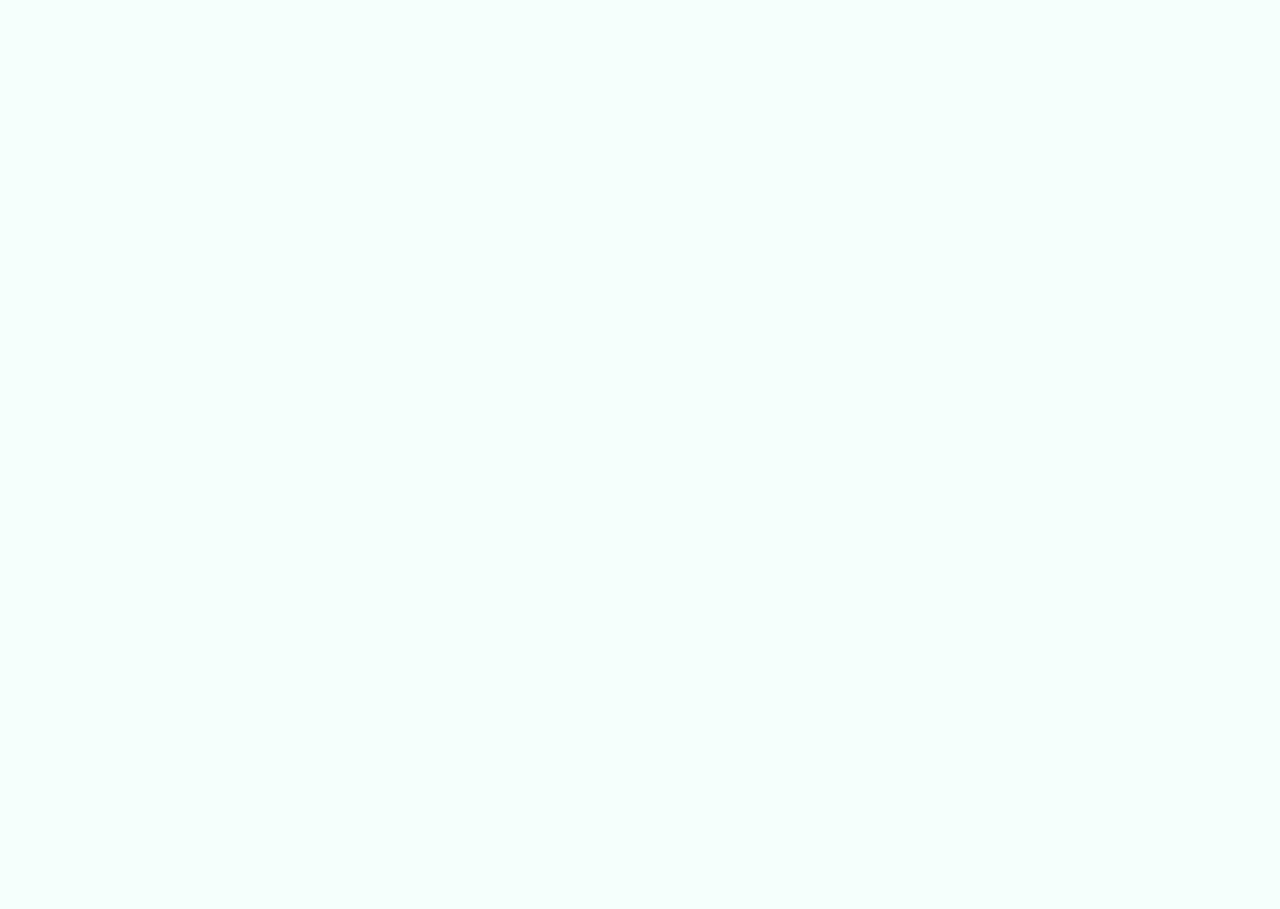
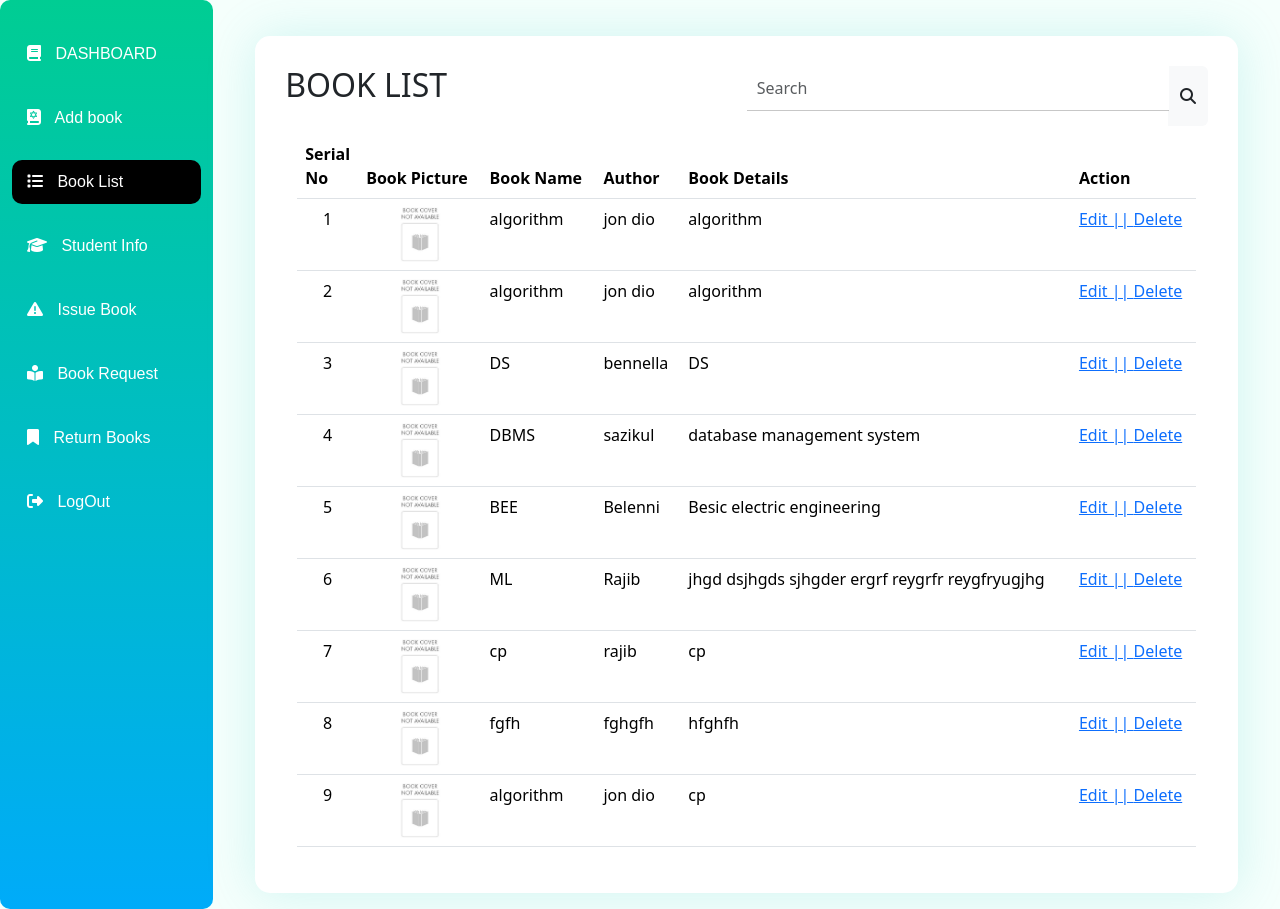
Before and after one commit to razibdash/Gnosis, a PHP site: page /book-list.php?bookList=true&&26474 in a window 1280 px wide. Before the commit the page is empty. Before the commit the page ends 800 px from the top, so only its background shows below. Run offline with PHP 8.4, Linux system fonts and the light colour scheme; data comes from the database, SQL or seed files in the repository; data that the repository does not hold is empty.

Commit message:
book list changed

```diff
--- a/book-list.php
+++ b/book-list.php
@@ -1,7 +1,7 @@
 <?php
 if(!isset($_REQUEST['26474']) || $_REQUEST['bookList']!='true' )
 {
-  //header("Location: book-list.php?bookList=true&&26474");
+  header("Location: book-list.php?bookList=true&&26474");
   //echo '<script>window.location.href="admin-login.php"</script>';
 }
 
@@ -33,7 +33,76 @@ if(!isset($_REQUEST['26474']) || $_REQUEST['bookList']!='true' )
       <div class="container-fluid">
          <div class="admin-section">
           <div class="row">
+          <div class="col-md-2 col-xxl-2 col-lg-2 p-0">
+                  <?php
+                   require_once("side_bar.php");
+                  ?>
+              </div>
+              <div class="col-md-10 col-xxl-10 col-lg-10  p-3 mb-auto d-flex justify-content-center ">
+                 <div class="student-info-table">
+                 <div class="student">
+                    <h2 class='d-inline'>BOOK LIST</h2>
+                    <div class="input-group search-bar">
+                      <input type="search" class="form-control " placeholder="Search" aria-label="Search" aria-describedby="search-addon" />
+                      <span  class="input-group-text border-0" id="search-addon">
+                        <i class="fas fa-search"></i>
+                      </span>
+                    </div>
+                    </div>
+                    <div class="container mt-3">
 
+                    <?php
+                    $connect=mysqli_connect('localhost','root','','library');
+                $query="SELECT * FROM `add_book`";
+
+                $data_sharing=mysqli_query($connect,$query);
+                ?>
+                <table class="table table-hover">
+                <thead>
+                <tr>
+                <th>Serial No</th>
+                <th>Book Picture</th>
+                <th>Book Name</th>
+                <th>Author</th>
+                <th>Book Details</th>
+                <th>Action</th>
+                    </tr>
+                    </thead>
+                    <tbody>
+                <?php
+   $count=0;
+    while($row=mysqli_fetch_assoc($data_sharing))
+    {
+
+        $id=$row['id'];
+        $bookName=$row['book_name'];
+        $picture=$row['book_picture'];
+        $author=$row['author'];
+        $bookDetail=$row['book-Detail'];
+        $count++;
+        ?>
+
+                        <tr>
+                        <td class='serial'><?php echo $count?></td>
+                            <td><img class='book-img' src="image/book/<?php echo $picture?>" alt="book not found"></td>
+                            <td><?php echo $bookName?></td>
+                            <td><?php echo $author?></td>
+                            <td><?php echo $bookDetail?></td>
+                            <td><a href="">Edit || </a><a href="?id=<?php echo $id ?>">Delete</a></td>
+                            <?php
+
+
+                            ?>
+                        </tr>
+
+ <?php
+    }
+    ?>
+    </tbody>
+                  </table>
+                    </div>
+                 </div>
+              </div>
           </div>
         </div>
       </div>
```
